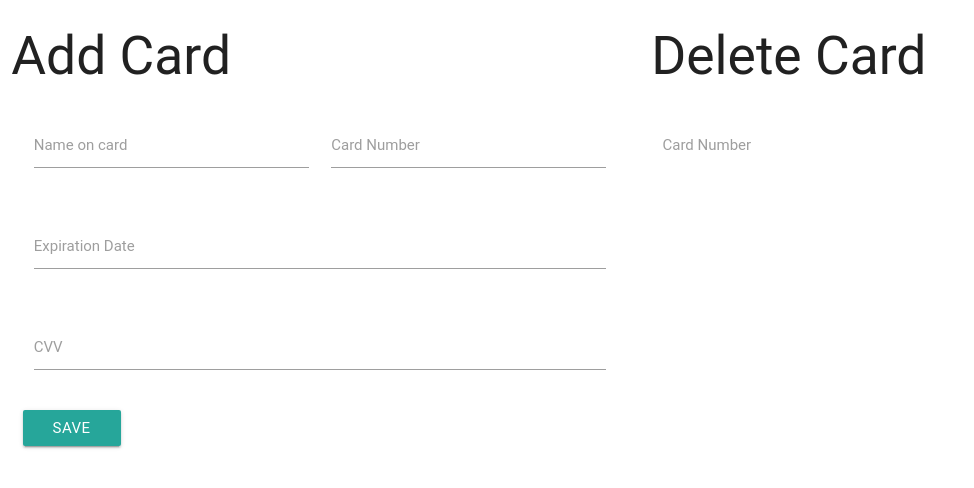
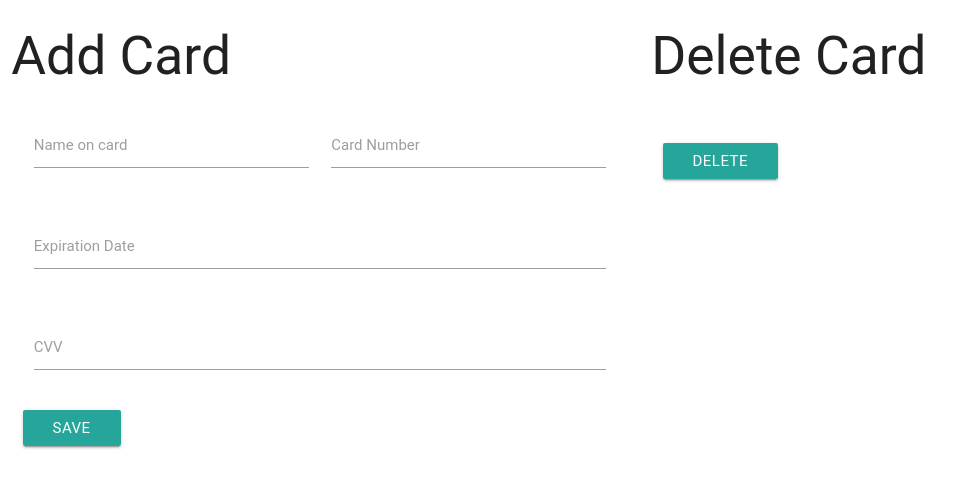
Before and after one commit to Canain/HRS, a PHP site: page /payment-info.php in a window 1280 px wide. Shown: the top 488 px of the page, without its empty margins (0-974 px from the left). Run offline with PHP 8.4, Linux system fonts and the light colour scheme; the visitor is signed in with stand-in values (Sample User, id 1); tables that the repository leaves empty hold one stand-in row (values such as "Sample post"); some libraries are stand-ins or nearby versions; some web fonts are replaced.

Commit message:
Fixed dropdown on delete payement

```diff
--- a/payment-info.php
+++ b/payment-info.php
@@ -38,16 +38,31 @@ require 'start.php';
 
     <div class="col s6">
         <h2>Delete Card</h2>
-        <!-- Dropdown Trigger -->
-        <div class="input-field col s12">
-            <select>
-                <option value="" disabled selected>Choose your option</option>
-                <option value="1"><!-- VARIABLE: CARD NO1 -->8219</option>
-                <option value="2"><!-- VARIABLE: CARD NO2 -->1234</option>
-                <option value="3"><!-- VARIABLE: CARD NO3 -->4321</option>
-            </select>
-            <label>Card Number</label>
-        </div>
+        <form method="post">
+            <div class="row">
+                <div class="input-field col s12">
+                    <select class="browser-default">
+                        <option value="" disabled selected>Choose your option</option>
+                        <?php
+                        $sql = "SELECT card_no % 10000 as last, card_no FROM payment WHERE username = :username";
+                        $st = $db->prepare($sql, array(PDO::ATTR_CURSOR => PDO::CURSOR_FWDONLY));
+                        $st->execute(array(':username' => $_SESSION['username']));
+                        $rows = $st->fetchAll();
+                        foreach ($rows as $row) {
+                            $card_no = $row['card_no'];
+                            $last = $row['last'];
+                            print "<option value='{$card_no}'>*{$last}</option>";
+                        }
+                        ?>
+                    </select>
+                </div>
+            </div>
+            <div class="row">
+                <div class="col s12">
+                    <button type="submit" class="waves-effect waves-light btn">Delete</button>
+                </div>
+            </div>
+        </form>
     </div>
 </div>
 <?php require 'end.php';
```
